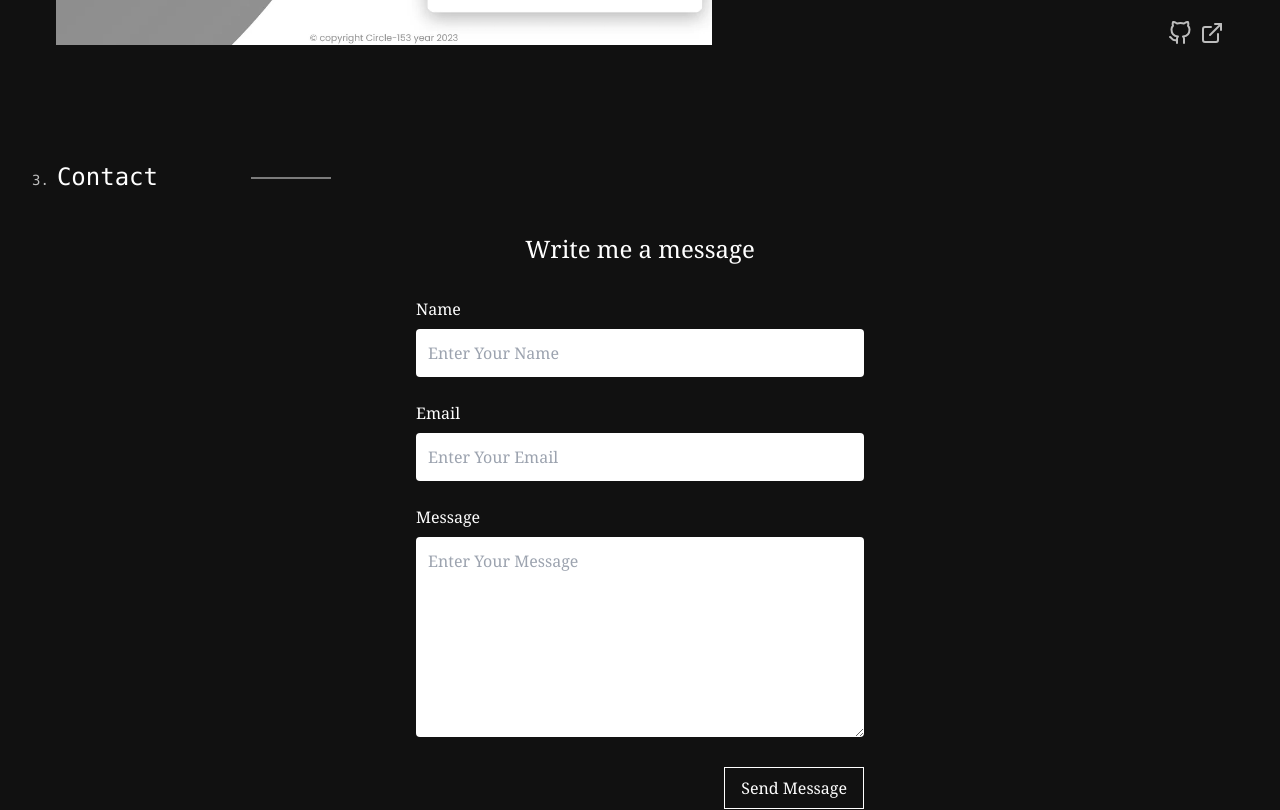
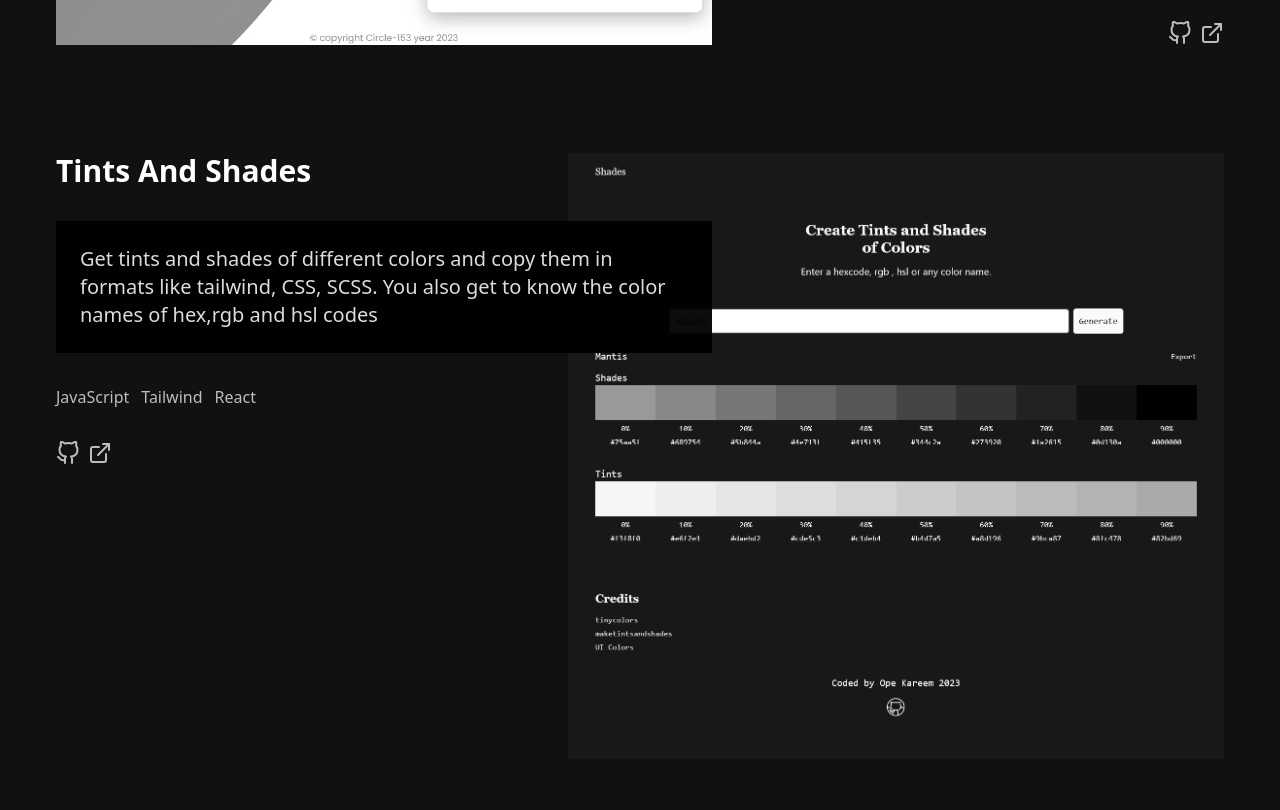
Before and after one commit to talentlessDeveloper/i-am-talentless-developer, a React (Vite) app: page / in a window 1280 px wide. Shown: the part 2640-3450 px from the top of the page. Built offline with nearby package versions, Linux system fonts and the light colour scheme; no server answers.

Commit message:
added another tints-and-shades project

```diff
--- a/src/utility/projectData.js
+++ b/src/utility/projectData.js
@@ -1,6 +1,7 @@
 import gitImage from "../assets/portfol-img-1.webp";
 import edenImage from "../assets/portfol-img-3.webp";
 import hackathonImage from "../assets/hackatjon-screenshot.webp";
+import tintsAndShades from "../assets/tints-and-shades.png";
 
 export const projectData = [
   {
@@ -11,7 +12,7 @@ export const projectData = [
     link: "https://github.com/talentlessDeveloper/github-repositories",
     live: "http://github-repositories-ten.vercel.app/",
     reverse: true,
-    id: Math.random() * 1000,
+    id: 1,
   },
   {
     title: "OurEden Clone",
@@ -21,7 +22,7 @@ export const projectData = [
     link: "https://github.com/talentlessDeveloper/ouredenclone",
     live: "https://talentlessdeveloper.github.io/ouredenclone/",
     reverse: false,
-    id: Math.random() * 1000,
+    id: 2,
   },
   {
     title: "Hackathon Challenge",
@@ -31,6 +32,16 @@ export const projectData = [
     link: "https://github.com/chimoski/Altschool-circle-153-hackathon",
     live: "https://altschool-circle-153-hackathon.vercel.app/",
     reverse: true,
-    id: Math.random() * 1000,
+    id: 3,
+  },
+  {
+    title: "Tints And Shades",
+    techLists: ["JavaScript", "Tailwind", "React"],
+    text: "Get tints and shades of different colors and copy them in formats like tailwind, CSS, SCSS. You also get to know the color names of hex,rgb and hsl codes ",
+    img: tintsAndShades,
+    link: "https://github.com/talentlessDeveloper/tints-and-shades",
+    live: "https://talentlessdeveloper.github.io/tints-and-shades/",
+    reverse: false,
+    id: 4,
   },
 ];
```
Also changed, not shown: src/assets/tints-and-shades.png (added).
